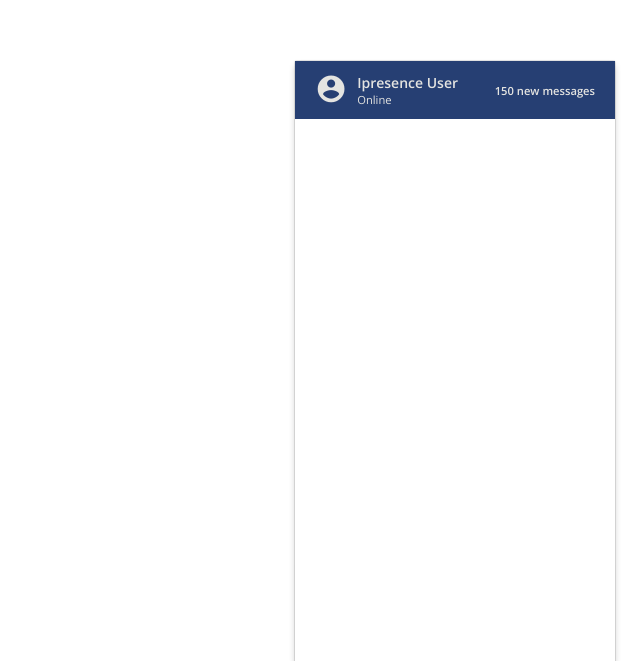
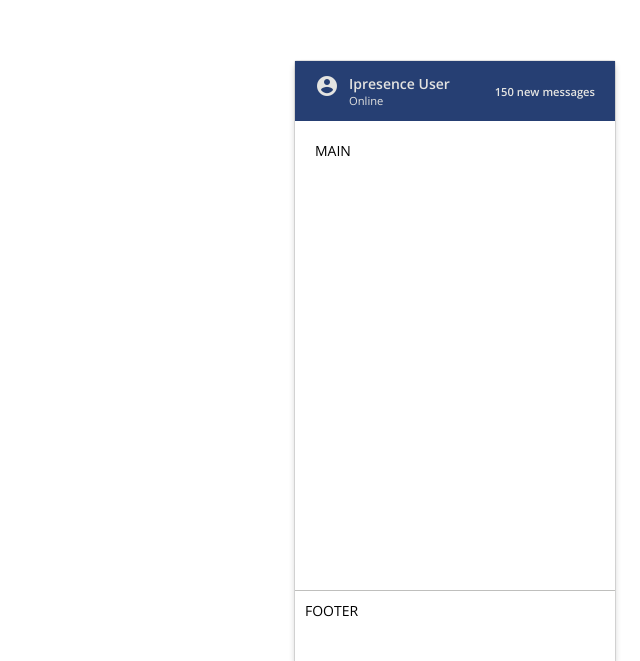
Before and after one commit to jdmiguel/react_chat, a React (Create React App) app: page / in a window 1280 px wide. Shown: the part 139-800 px from the top of the page, without its empty margins (640-1280 px from the left). Built offline with nearby package versions, Linux system fonts and the light colour scheme.

Commit message:
update layout styles

```diff
--- a/src/components/App/index.tsx
+++ b/src/components/App/index.tsx
@@ -1,6 +1,8 @@
 import React, { useReducer, Dispatch } from 'react';
 
 import Header from '../Header';
+import Main from '../Main';
+import Footer from '../Footer';
 
 type ClassesAction = { type: 'hide'} | { type: 'show' };
 
@@ -27,6 +29,8 @@ const App:React.FC = () => {
   return(
     <div className={appClasses.join(' ')}>
       <Header onClick={handleAppClasses}/>
+      <Main/>
+      <Footer/>
     </div>
   )
 }
--- a/src/components/Footer/index.tsx
+++ b/src/components/Footer/index.tsx
@@ -2,7 +2,11 @@ import React from 'react';
 
 const Footer:React.FC = () => {
   return(
-    <p>Footer</p>
+    <footer>
+      <div>
+        <p>FOOTER</p>
+      </div>
+    </footer>
   )
 }
 
--- a/src/components/Header/index.tsx
+++ b/src/components/Header/index.tsx
@@ -8,7 +8,7 @@ const Header:React.FC<HeaderProps> = ({onClick}) => {
   return(
     <header>
       <button type="button" onClick={onClick}></button>
-      <div className="header-profile">
+      <div>
         <i data-testid={'label-icon'} className="material-icons">
           account_circle
         </i>
--- a/src/components/Main/index.tsx
+++ b/src/components/Main/index.tsx
@@ -2,7 +2,11 @@ import React from 'react';
 
 const Main:React.FC = () => {
   return(
-    <p>Main</p>
+    <main>
+      <div>
+        <p>MAIN</p>
+      </div>
+    </main>
   )
 }
 
--- a/src/styles.css
+++ b/src/styles.css
@@ -1,4 +1,4 @@
-html, body, header, button,  div, h1, h2, h3, i {
+html, body, header, main, footer, div, h1, h2, h3, p, button, i {
   margin: 0;
   padding: 0;
 }
@@ -9,30 +9,36 @@ html {
   font-weight: 400;
 }
 
-.app{
+body {
+  overflow: hidden;
+}
+
+.app {
   display: flex;
   flex-direction: column;
   height: auto;
+  position: relative;
 }
 
 header {
   display: flex;
   justify-content: space-between;
   align-items: center;
-  padding: 12px 20px;
+  padding: 0 20px;
   background-color: #263F73;
   color: #e4e4e1;
+  height: 12vh;
+}
+
+header > div{
+  display: flex;
 }
 
 header button {
   display: none;
 }
 
-.header-profile{
-  display: flex;
-}
-
-.header-profile i{
+header i {
   font-size: 2.3rem;
   margin-right: 10px;
 }
@@ -51,8 +57,37 @@ h3 {
   font-size: 0.8rem;
 }
 
-@media only screen and (min-width: 769px) {
-  .app{
+main {
+  height: 76vh;
+}
+
+main > div {
+  padding: 20px;
+}
+
+footer {
+  border-top: 1px solid #BFBFBD;
+  height: 12vh;
+}
+
+footer > div {
+  padding: 10px;
+}
+
+@media only screen and (max-width: 767px) and (orientation: landscape) {
+  header {
+    height: 20vh;
+  }
+  main {
+    height: 60vh;
+  }
+  footer {
+    height: 20vh;
+  }
+}
+
+@media only screen and (min-width: 768px) {
+  .app {
     width: 320px;
     height: 600px;
     position: fixed;
@@ -69,6 +104,8 @@ h3 {
 
   header {
     position: relative;
+    padding: 13px 20px;
+    height: auto;
   }
 
   header button {
@@ -84,4 +121,12 @@ h3 {
     cursor: pointer;
     outline: none;
   }
+
+  main {
+    height: 470px;
+  }
+
+  footer {
+    height: 70px;
+  }
 };
```
